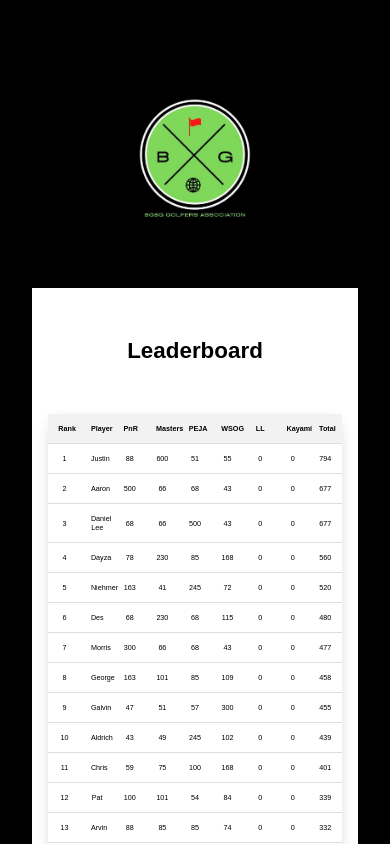
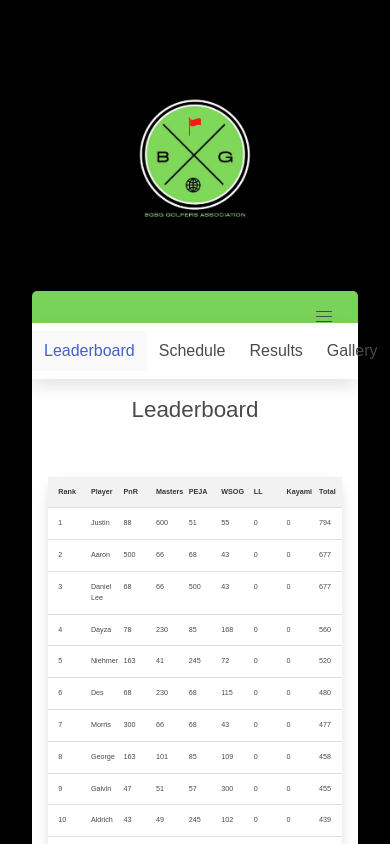
Before and after one commit to RoeenAngelo/vue-bga, a Vue app: page / in a window 390 px wide. Shown: the top 844 px of the page. Built offline with nearby package versions, Linux system fonts and the light colour scheme.

Commit message:
Add bulma

```diff
--- a/package.json
+++ b/package.json
@@ -9,7 +9,9 @@
   },
   "dependencies": {
     "@fortawesome/vue-fontawesome": "^3.0.3",
+    "@vueuse/core": "^10.2.1",
     "bootstrap": "^5.3.0",
+    "bulma": "^0.9.4",
     "vue": "^3.3.2",
     "vue-router": "^4.2.0"
   },
--- a/src/App.vue
+++ b/src/App.vue
@@ -18,8 +18,10 @@ import Footer from './components/Footer.vue';
 
 </template>
 
-<style scoped>
+<style>
 @import url("https://use.fontawesome.com/releases/v5.9.0/css/all.css");
+@import 'bulma/css/bulma.min.css';
+
 
 * {
   font-family: "Rubik", sans-serif;
@@ -37,18 +39,6 @@ import Footer from './components/Footer.vue';
   margin: auto;
 }
 
-#nav-header {
-  position: sticky;
-  top: 0;
-}
-
-
-#header-container {
-  margin-bottom: 30px;
-}
-
-
-
 
 
 </style>
--- /dev/null
+++ b/src/assets/base.css
@@ -0,0 +1,73 @@
+/* color palette from <https://github.com/vuejs/theme> */
+:root {
+  --vt-c-white: #ffffff;
+  --vt-c-white-soft: #f8f8f8;
+  --vt-c-white-mute: #f2f2f2;
+
+  --vt-c-black: #181818;
+  --vt-c-black-soft: #222222;
+  --vt-c-black-mute: #282828;
+
+  --vt-c-indigo: #2c3e50;
+
+  --vt-c-divider-light-1: rgba(60, 60, 60, 0.29);
+  --vt-c-divider-light-2: rgba(60, 60, 60, 0.12);
+  --vt-c-divider-dark-1: rgba(84, 84, 84, 0.65);
+  --vt-c-divider-dark-2: rgba(84, 84, 84, 0.48);
+
+  --vt-c-text-light-1: var(--vt-c-indigo);
+  --vt-c-text-light-2: rgba(60, 60, 60, 0.66);
+  --vt-c-text-dark-1: var(--vt-c-white);
+  --vt-c-text-dark-2: rgba(235, 235, 235, 0.64);
+}
+
+/* semantic color variables for this project */
+:root {
+  --color-background: var(--vt-c-white);
+  --color-background-soft: var(--vt-c-white-soft);
+  --color-background-mute: var(--vt-c-white-mute);
+
+  --color-border: var(--vt-c-divider-light-2);
+  --color-border-hover: var(--vt-c-divider-light-1);
+
+  --color-heading: var(--vt-c-text-light-1);
+  --color-text: var(--vt-c-text-light-1);
+
+  --section-gap: 160px;
+}
+
+@media (prefers-color-scheme: dark) {
+  :root {
+    --color-background: var(--vt-c-black);
+    --color-background-soft: var(--vt-c-black-soft);
+    --color-background-mute: var(--vt-c-black-mute);
+
+    --color-border: var(--vt-c-divider-dark-2);
+    --color-border-hover: var(--vt-c-divider-dark-1);
+
+    --color-heading: var(--vt-c-text-dark-1);
+    --color-text: var(--vt-c-text-dark-2);
+  }
+}
+
+*,
+*::before,
+*::after {
+  box-sizing: border-box;
+  margin: 0;
+  font-weight: normal;
+}
+
+body {
+  min-height: 100vh;
+  color: var(--color-text);
+  background: var(--color-background);
+  transition: color 0.5s, background-color 0.5s;
+  line-height: 1.6;
+  font-family: Inter, -apple-system, BlinkMacSystemFont, 'Segoe UI', Roboto, Oxygen, Ubuntu,
+    Cantarell, 'Fira Sans', 'Droid Sans', 'Helvetica Neue', sans-serif;
+  font-size: 15px;
+  text-rendering: optimizeLegibility;
+  -webkit-font-smoothing: antialiased;
+  -moz-osx-font-smoothing: grayscale;
+}
--- a/src/assets/main.css
+++ b/src/assets/main.css
@@ -1,3 +1,5 @@
+/* @import './base.css'; */
+
 body {
     background-color: black;
 }
@@ -9,3 +11,8 @@ body {
     box-sizing: border-box;
 
   }
+
+  a, li {
+    list-style: none;
+    text-decoration: none;
+  }
--- a/src/components/Header.vue
+++ b/src/components/Header.vue
@@ -17,12 +17,15 @@
 		padding: 5em 5em 1em 5em ;
 		text-align: center;
 		background-color: black;
+		margin-bottom: 30px;
 
 		img {
 			margin: 0 auto;
 			max-width: 160px;
 		};
 	}
+
+
 
 	@media only screen and (min-width: 500px) {
 		header {
--- a/src/components/MobileNavbar.vue
+++ b/src/components/MobileNavbar.vue
@@ -77,6 +77,11 @@ export default {
 
 
 <style lang="scss" scoped>
+#nav-header {
+  position: sticky;
+  top: 0;
+}
+
 header {
   background-color: #f7f7f7;
   z-index: 99;
--- a/src/components/Navbar.vue
+++ b/src/components/Navbar.vue
@@ -1,14 +1,93 @@
 <script setup>
+import { ref } from 'vue';
+import { onClickOutside } from '@vueuse/core'
+
+/*
+	Mobile Nav
+*/
+	const showMobileNav = ref(false)
+
+/*
+	Click Outside to close
+*/
+	const navbarMenuRef = ref(null)
+	const navbarBurgerRef = ref(null)
+
+	onClickOutside(navbarMenuRef, () => {
+			showMobileNav.value = false
+		}, {
+			ignore: [navbarBurgerRef]
+		})
+
 
 </script>
 
 <template>
-
+  <header id="nav-header">
+    <nav
+      class="navbar"
+      aria-label="main navigation"
+      role="navigation"
+    >
+			<div class="container is-max-desktop px-2">
+				<div class="navbar-brand">
+						<a
+							@click.prevent="showMobileNav = !showMobileNav"
+							:class="{ 'is-active' : showMobileNav}"
+						  class="navbar-burger"
+						  aria-expanded="false"
+						  aria-label="menu"
+						  data-target="navbarBasicExample"
+						  role="button"
+							ref="navbarBurgerRef"
+						>
+						<span aria-hidden="true"></span>
+						<span aria-hidden="true"></span>
+						<span aria-hidden="true"></span>
+						</a>
+				</div>
+				<div
+				  id="navbarBasicExample"
+				  class="navbar-menu"
+					:class="{ 'is-active' : showMobileNav}"
+					ref="navbarMenuRef"
+				>
+					<div class="navbar-menu">
+            <li><RouterLink @click="showMobileNav" class="navbar-item" active-class="is-active" :to="{name:'home'}">Leaderboard</RouterLink></li>
+            <li><RouterLink @click="showMobileNav" class="navbar-item" active-class="is-active" :to="{name:'schedule'}">Schedule</RouterLink></li>
+            <li><RouterLink @click="showMobileNav" class="navbar-item" active-class="is-active" :to="{name:'results'}">Results</RouterLink></li>
+            <li><RouterLink @click="showMobileNav" class="navbar-item" active-class="is-active" :to="{name:'gallery'}">Gallery</RouterLink></li>
+					</div>
+				</div>
+			</div>
+    </nav>
+  </header>
 </template>
-
 
 
 <style lang="scss" scoped>
 
+#nav-header {
+  position: sticky;
+  top: 0;
+}
 
+.navbar {
+  border-radius: 5px 5px 0 0;
+  background-color: rgb(121, 210, 90) ;
+}
+
+.navbar-menu {
+  display: flex;
+  justify-content: space-evenly;
+  align-items: center;
+}
+
+@media (max-width: 1023px) {
+	.navbar-menu {
+	position: absolute;
+	left: 0;
+	width: 100%;
+}
+}
 </style>
```
Also changed, not shown: 1 other file (tests, documents, lock files or other folders).
